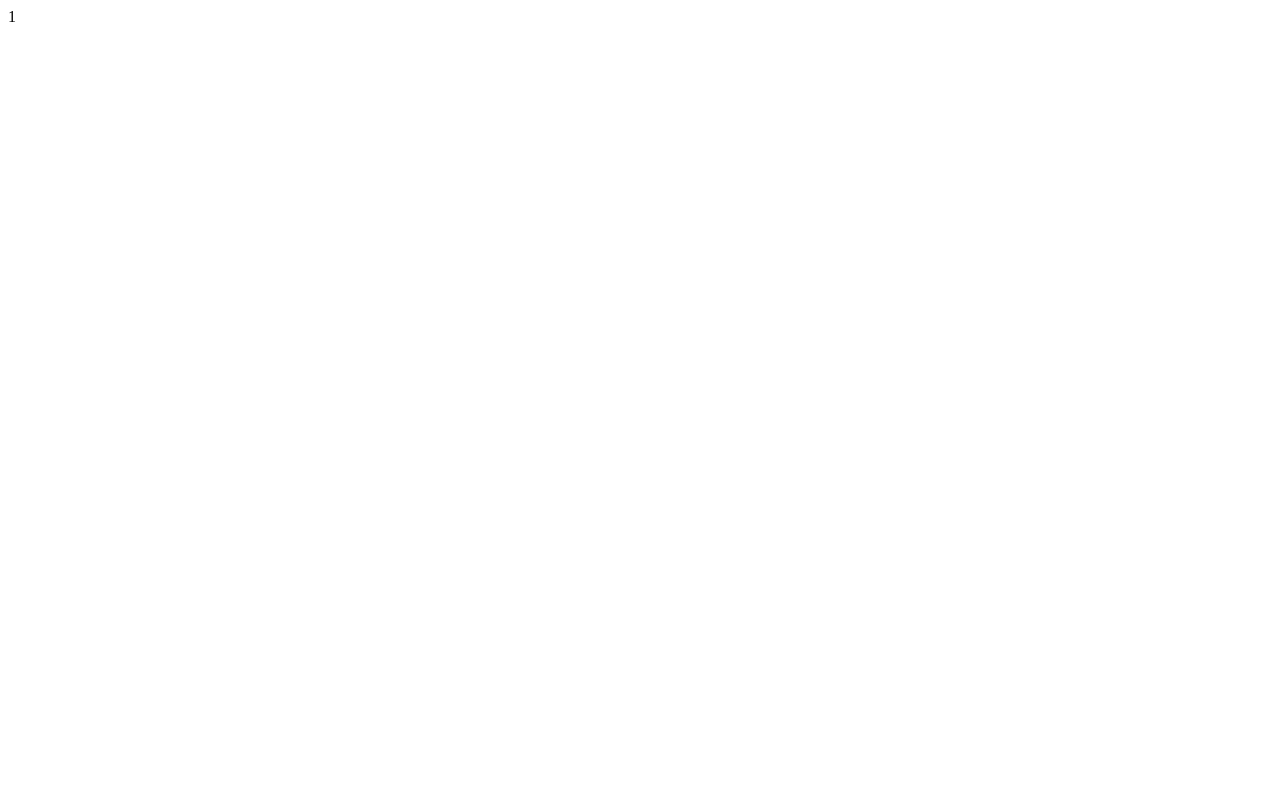
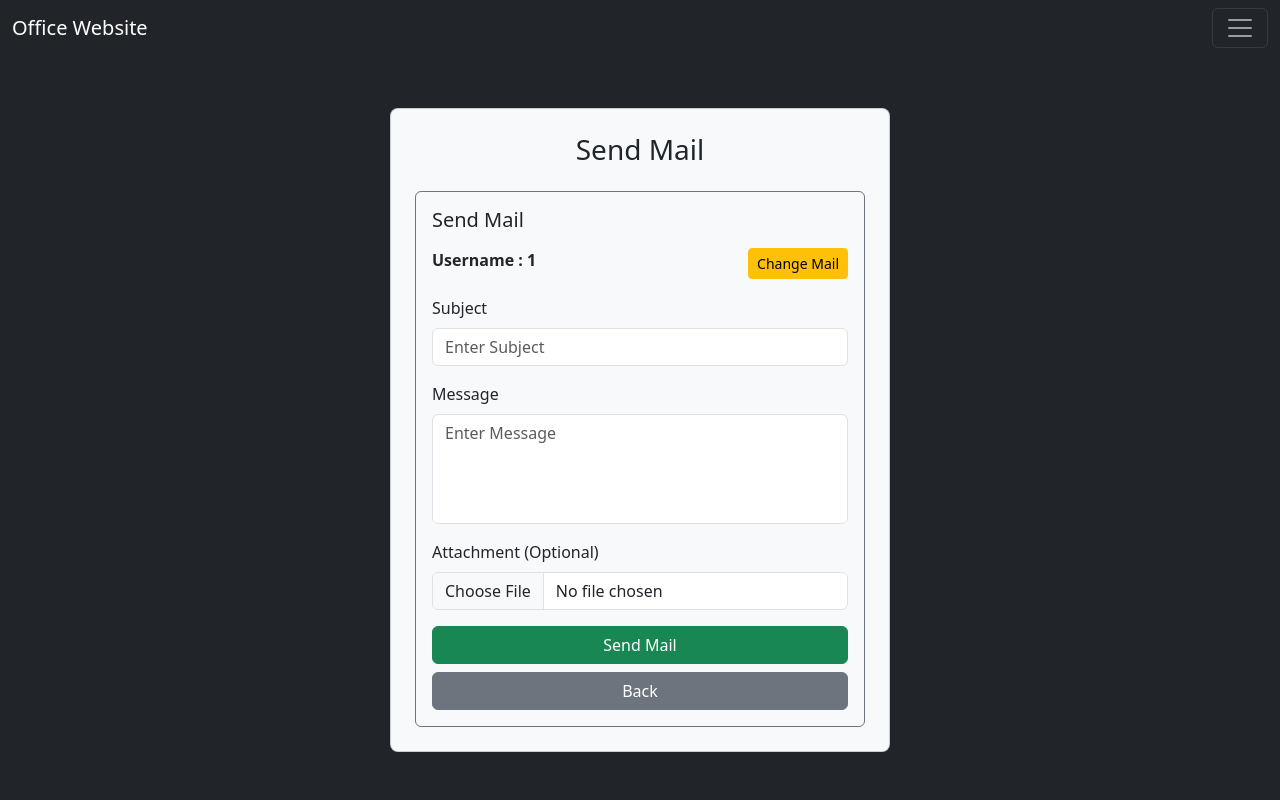
Before and after one commit to sureshdulupolai/Office_Project, a Django app: page /mail-send/direct-profile/1/ in a window 1280 px wide. Before the commit the page is almost empty. Run offline with Django 5.2, Linux system fonts and the light colour scheme.

Commit message:
created a perfect mail share from profile page

```diff
--- a/home/views.py
+++ b/home/views.py
@@ -203,6 +203,28 @@ def mailSendPageFunction(request):
     return render(request, 'mailsend.html', context)
 
 def profileEmailPageFunction(request, obj):
+    if request.method == 'POST':
+        selected_user_id = obj
+        subject = request.POST.get('subject')
+        text = request.POST.get('text')
+        files = request.FILES.get('files')
+        username = str(request.user.username)
+
+        # Get the User object
+        # print(selected_user_id)
+        selected_user = User.objects.get(username=selected_user_id)
+        # print(selected_user)
+
+        obj = Mail(
+            names=selected_user,
+            user_name=username,
+            subject=subject,
+            text=text,
+            files=files
+        )
+        obj.save()
+        return redirect('home')
+
     context = {
         'obj' : obj,
     }
--- a/templates/mailsend.html
+++ b/templates/mailsend.html
@@ -45,7 +45,7 @@
             <form method="POST" enctype="multipart/form-data">
                 {% csrf_token %}
                 <div class="mb-3">
-                    <label for="subject" class="form-label">Subject</label>
+                    <label for="subject" class="form-label">Username</label>
                     <input type="text" name="user_names" id="user_names" class="form-control" placeholder="Enter Username" required>
                 </div>
                 <div class="mb-3">
--- a/templates/profile.html
+++ b/templates/profile.html
@@ -32,7 +32,7 @@
                     <div class="col-md-8">
                         <div class="text-end">
                             {% if check == 1 and obj.name.username != user.username %}
-                                <a class="btn btn-outline-light mb-1 mt-2 ms-2" href="{% url 'profileEmail' obj %}">Mail</a>
+                                <a class="btn btn-outline-light mb-1 mt-2 ms-2" href="{% url 'profileEmail' obj.name.username %}">Mail</a>
                                 <a class="btn btn-outline-light mb-1 mt-2 ms-2" href="{% url 'table' %}">Back</a>
                             {% else %}
                                 <a href="{% url 'edit' %}" class="btn btn-outline-light mb-1 mt-2">Edit Profile</a>
--- a/templates/profileEmail.html
+++ b/templates/profileEmail.html
@@ -1 +1,48 @@
-{{ obj }}
+{% extends 'base.html' %}
+{% block body %}
+<style>
+    /* Hide scrollbar but allow scrolling */
+    ::-webkit-scrollbar {
+        display: none;
+    }
+    .hide-scroll {
+        -ms-overflow-style: none;
+        scrollbar-width: none;
+    }
+    textarea{
+        resize: none;
+    }
+</style>
+
+<div class="container-fluid bg-dark d-flex justify-content-center align-items-center hide-scroll" style="height: 100vh; overflow-y: auto; padding-top: 60px;">
+    <div class="card p-4 rounded-3 bg-light" style="width: 500px; max-height: 90vh; overflow-y: auto;">
+        <h3 class="text-center mb-4">Send Mail</h3>
+
+        <!-- Mail Form -->
+        <div class="border border-secondary rounded p-3 bg-light">
+            <h5 class="mb-3">Send Mail</h5>
+            <form method="POST" enctype="multipart/form-data">
+                {% csrf_token %}
+                <div class="mb-3 d-flex justify-content-between align-items-center">
+                    <label class="form-label fw-bold">Username : <span id="selected_user">{{ obj }}</span></label>
+                    <a href="{% url 'send' %}" class="btn btn-warning btn-sm">Change Mail</a>
+                </div>
+                <div class="mb-3">
+                    <label for="subject" class="form-label">Subject</label>
+                    <input type="text" name="subject" id="subject" class="form-control" placeholder="Enter Subject" required>
+                </div>
+                <div class="mb-3">
+                    <label for="text" class="form-label">Message</label>
+                    <textarea name="text" id="text" class="form-control" rows="4" placeholder="Enter Message" required></textarea>
+                </div>
+                <div class="mb-3">
+                    <label for="files" class="form-label">Attachment (Optional)</label>
+                    <input type="file" name="files" id="files" class="form-control" accept=".pdf,.docx,.jpg,.png">
+                </div>
+                <button type="submit" class="btn btn-success w-100 mb-2">Send Mail</button>
+            </form>
+            <a href="{% url 'home' %}" class="btn btn-secondary w-100">Back</a>
+        </div>
+    </div>
+</div>
+{% endblock %}
```
Also changed, not shown: db.sqlite3.
